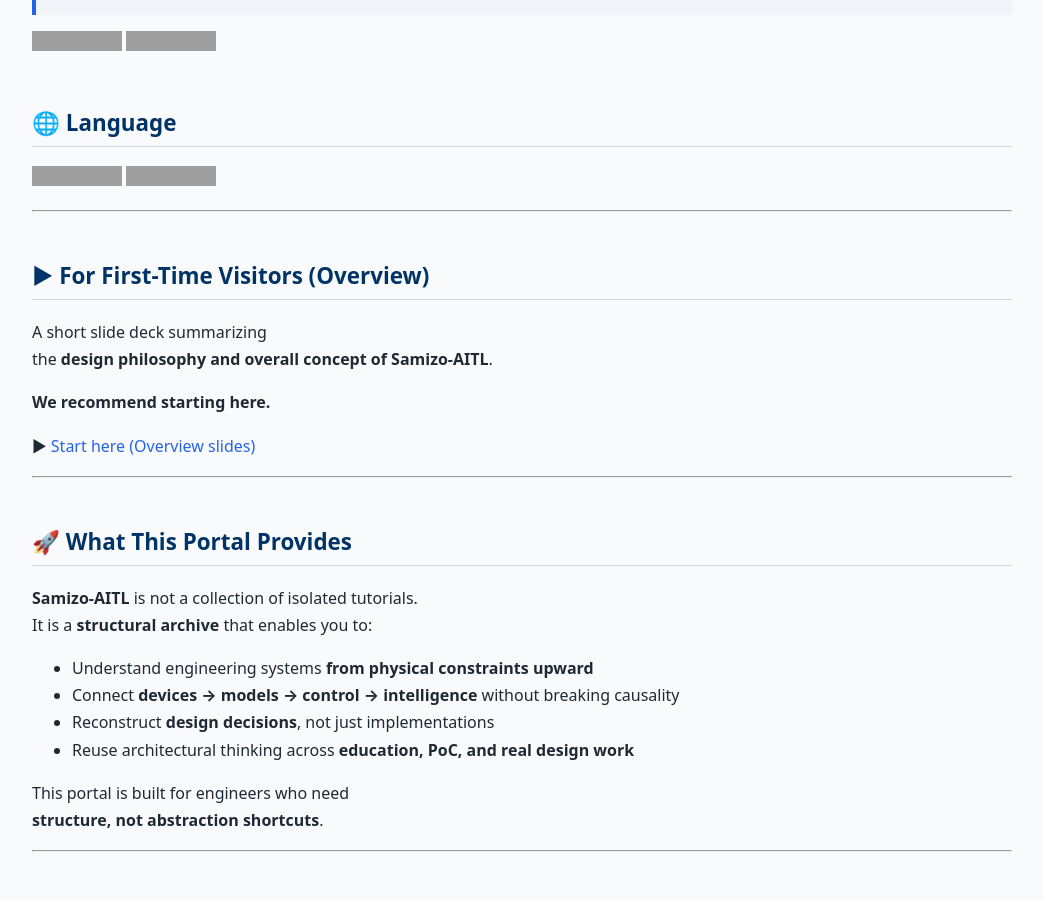
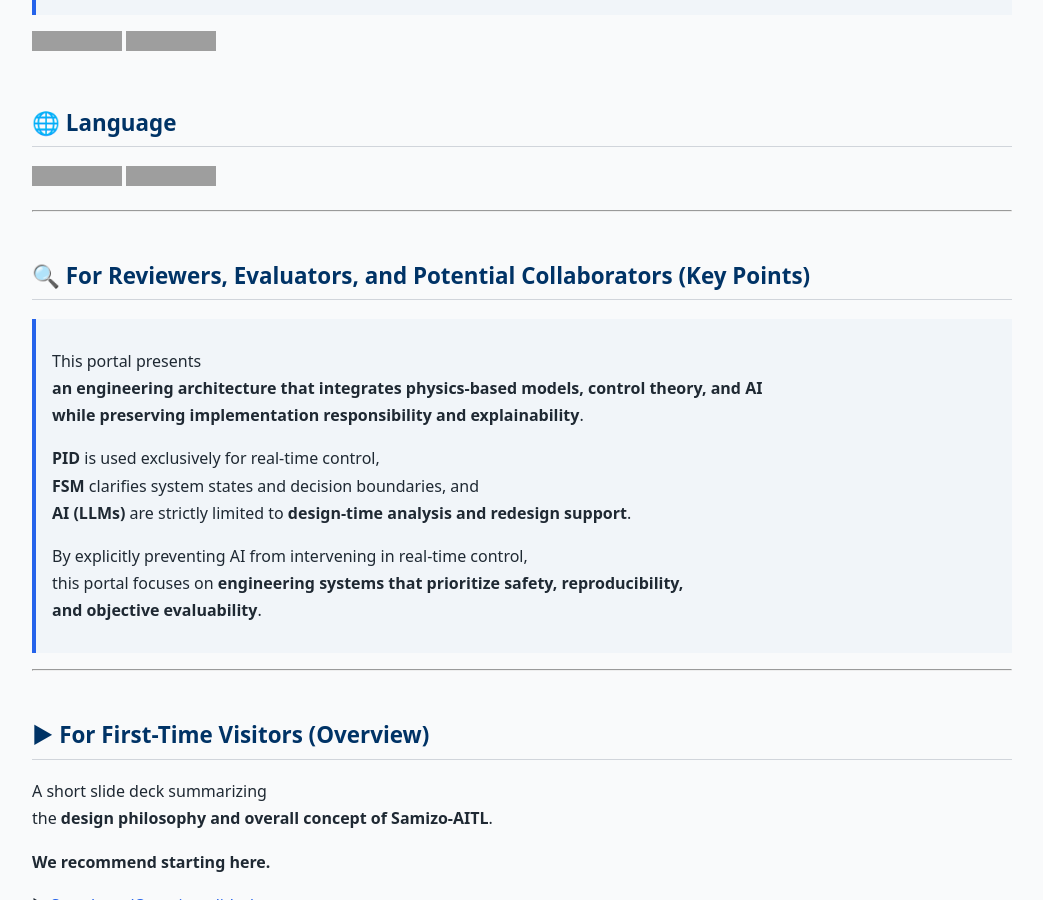
Before and after one commit to Samizo-AITL/Samizo-AITL.github.io, a Jekyll site: the page built from portal/en/index.md, in a window 1280 px wide and 900 px high, scrolled down 273 px, cut to the strip 0-900 px from the top of the window. Shown: the whole strip, without its empty margins (118-1161 px from the left). Built offline with Jekyll 4.4.1, drawn with Linux system fonts in a browser that asks for light colours; grey boxes are pictures that could not be loaded.

Commit message:
Update index.md

```diff
--- a/portal/en/index.md
+++ b/portal/en/index.md
@@ -16,6 +16,22 @@
 ## 🌐 Language
 [![Japanese Version](https://img.shields.io/badge/Japanese-Version-brightgreen?logo=github)](https://samizo-aitl.github.io/portal/)
 [![English Version](https://img.shields.io/badge/English-Version-blue?logo=github)](https://samizo-aitl.github.io/portal/en/)
+
+---
+
+## 🔍 For Reviewers, Evaluators, and Potential Collaborators (Key Points)
+
+> This portal presents
+> **an engineering architecture that integrates physics-based models, control theory, and AI
+> while preserving implementation responsibility and explainability**.
+>
+> **PID** is used exclusively for real-time control,
+> **FSM** clarifies system states and decision boundaries, and
+> **AI (LLMs)** are strictly limited to **design-time analysis and redesign support**.
+>
+> By explicitly preventing AI from intervening in real-time control,
+> this portal focuses on **engineering systems that prioritize safety, reproducibility,
+> and objective evaluability**.
 
 ---
 
```
